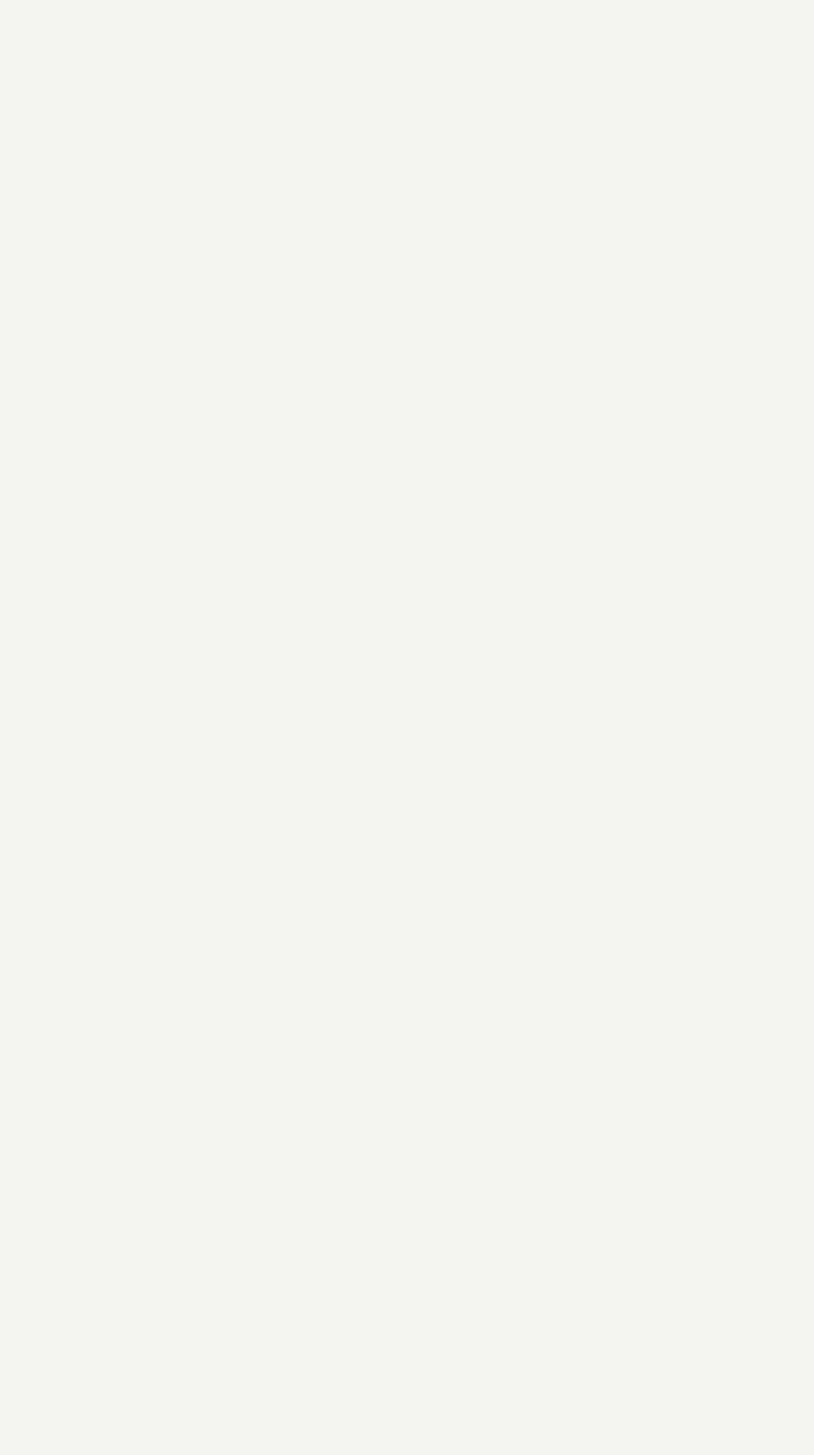
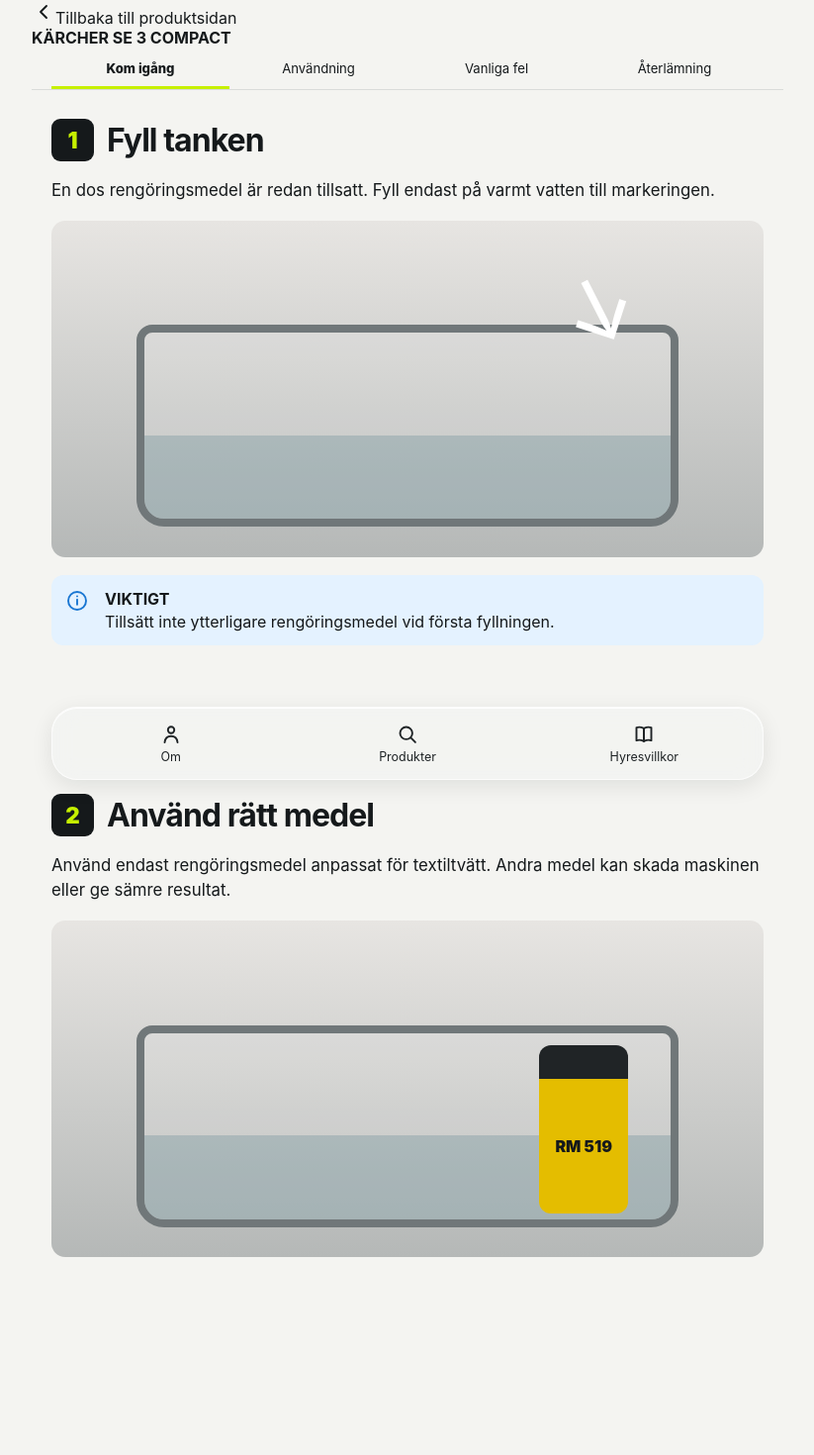
Before and after one commit to peralmkvist/hyrbart-webapp, a Next.js app in the folder hyrbart-webapp/: page /produkter/karcher-se-3-compact/guide in a window 1280 px wide. Before the commit this address had no page. Shown: the top 1470 px of the page at 99% size, without its empty margins (228-1051 px from the left). Before the commit the page ends 800 px from the top, so only its background shows below. Built offline with nearby package versions, Linux system fonts and the light colour scheme.

Commit message:
Update page.tsx

```diff
--- a/hyrbart-webapp/app/produkter/karcher-se-3-compact/guide/page.tsx
+++ b/hyrbart-webapp/app/produkter/karcher-se-3-compact/guide/page.tsx
@@ -1,2 +1,124 @@
-import { redirect } from 'next/navigation';
-export default function Page(){ redirect('/sv/produkter/karcher-se-3-compact/guide'); }
+'use client';
+
+import Link from 'next/link';
+import { useEffect, useState, use } from 'react';
+import { BackIcon, InfoIcon } from '@/components/Icons';
+
+const ids = ['kom-igang', 'anvandning', 'vanliga-fel', 'aterlamning'];
+const HEADER_OFFSET = 154;
+
+const StepImage = ({ type }: { type: number }) => (
+  <div className={`guideImage guideImage${type}`}>
+    <div className="tank"><div className="fill" /></div>
+    {type === 1 ? <div className="pour">↘</div> : <div className="bottle">RM 519</div>}
+  </div>
+);
+
+export default function GuidePage({
+  params,
+}: {
+  params: Promise<{ locale: string }>;
+}) {
+  const { locale } = use(params);
+  const en = locale === 'en';
+
+  const sections = ids.map((id, i) => ({
+    id,
+    label: (en
+      ? ['Get started', 'Use', 'Common issues', 'Return']
+      : ['Kom igång', 'Användning', 'Vanliga fel', 'Återlämning'])[i],
+  }));
+
+  const [activeSection, setActiveSection] = useState('kom-igang');
+
+  useEffect(() => {
+    const update = () => {
+      let current = ids[0];
+      for (const id of ids) {
+        const el = document.getElementById(id);
+        if (el && el.getBoundingClientRect().top <= HEADER_OFFSET) current = id;
+        else if (el) break;
+      }
+      setActiveSection(current);
+    };
+
+    const hash = () => {
+      const h = window.location.hash.slice(1);
+      if (ids.includes(h)) setActiveSection(h);
+      requestAnimationFrame(update);
+    };
+
+    hash();
+    window.addEventListener('scroll', update, { passive: true });
+    window.addEventListener('resize', update);
+    window.addEventListener('hashchange', hash);
+
+    return () => {
+      window.removeEventListener('scroll', update);
+      window.removeEventListener('resize', update);
+      window.removeEventListener('hashchange', hash);
+    };
+  }, []);
+
+  return (
+    <div className="guidePage pageShell">
+      <div className="guideHeaderSticky">
+        <Link
+          href={`/${locale}/produkter/karcher-se-3-compact`}
+          className="guideBackRow"
+          aria-label={en ? 'Back to product page' : 'Tillbaka till produktsidan'}
+        >
+          <BackIcon />
+          <span>{en ? 'Back to product page' : 'Tillbaka till produktsidan'}</span>
+        </Link>
+
+        <div className="guideProductRow">
+          <strong>KÄRCHER SE 3 COMPACT</strong>
+        </div>
+
+        <nav className="guideTabs" aria-label={en ? 'Guide sections' : 'Guideavsnitt'}>
+          {sections.map((s) => (
+            <a
+              key={s.id}
+              href={`#${s.id}`}
+              className={activeSection === s.id ? 'active' : ''}
+              aria-current={activeSection === s.id ? 'location' : undefined}
+              onClick={() => setActiveSection(s.id)}
+            >
+              {s.label}
+            </a>
+          ))}
+        </nav>
+      </div>
+
+      <section id="kom-igang" className="guideSection">
+        <div className="stepHeading"><span>1</span><h1>{en ? 'Fill the tank' : 'Fyll tanken'}</h1></div>
+        <p>{en ? 'One dose of detergent has already been added. Only add warm water up to the mark.' : 'En dos rengöringsmedel är redan tillsatt. Fyll endast på varmt vatten till markeringen.'}</p>
+        <StepImage type={1} />
+        <div className="infoBox">
+          <InfoIcon />
+          <div>
+            <b>{en ? 'IMPORTANT' : 'VIKTIGT'}</b>
+            <p>{en ? 'Do not add more detergent for the first fill.' : 'Tillsätt inte ytterligare rengöringsmedel vid första fyllningen.'}</p>
+          </div>
+        </div>
+      </section>
+
+      <section id="anvandning" className="guideSection">
+        <div className="stepHeading"><span>2</span><h2>{en ? 'Use the right detergent' : 'Använd rätt medel'}</h2></div>
+        <p>{en ? 'Only use detergent intended for carpet and upholstery cleaners.' : 'Använd endast rengöringsmedel anpassat för textiltvätt. Andra medel kan skada maskinen eller ge sämre resultat.'}</p>
+        <StepImage type={2} />
+      </section>
+
+      <section id="vanliga-fel" className="guideSection">
+        <div className="stepHeading"><span>3</span><h2>{en ? 'When the dirty-water tank is full' : 'När smutsvattentanken är full'}</h2></div>
+        <p>{en ? 'If the machine suddenly sounds like a vacuum nozzle stuck to dense material, the dirty-water tank may be full. Switch it off and empty the tank.' : 'Om maskinen plötsligt låter som när ett dammsugarmunstycke fastnar mot ett tätt material kan smutsvattentanken vara full. Stäng av och töm tanken.'}</p>
+      </section>
+
+      <section id="aterlamning" className="guideSection">
+        <div className="stepHeading"><span>4</span><h2>{en ? 'Before returning' : 'Innan återlämning'}</h2></div>
+        <p>{en ? 'Wipe down the machine and flush the system with clean water so the hose and nozzle are left clean.' : 'Torka av maskinen och skölj igenom systemet med rent vatten så att slang och munstycke lämnas rena.'}</p>
+      </section>
+    </div>
+  );
+}
```
